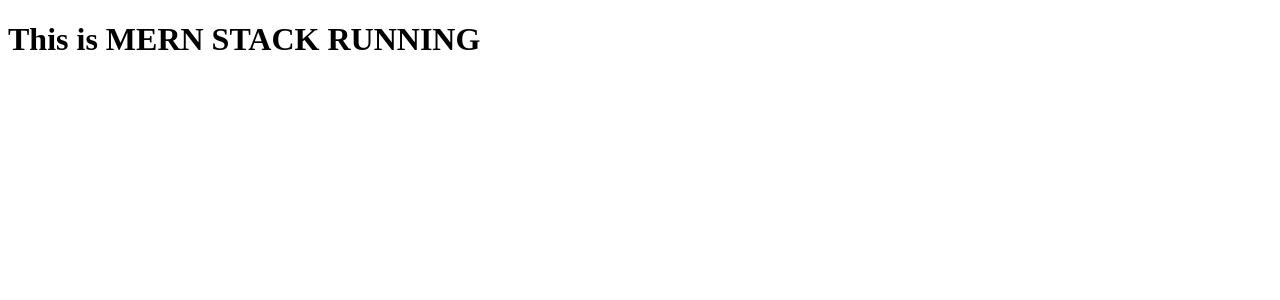
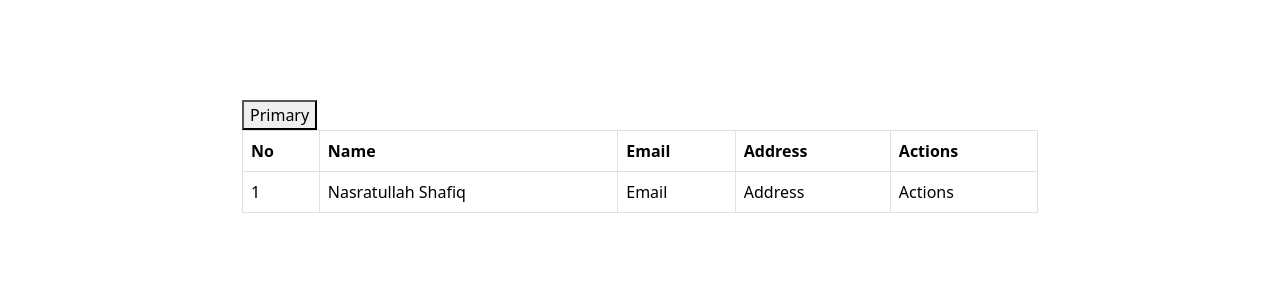
Before and after one commit to Nasratullah-Shafiq/MERN-Stack-CRUD, a React (Create React App) app in the folder frontend/: page / in a window 1280 px wide. Shown: the top 300 px of the page. Built offline with nearby package versions, Linux system fonts and the light colour scheme.

Commit message:
new files added

```diff
--- a/frontend/package.json
+++ b/frontend/package.json
@@ -6,6 +6,7 @@
     "@testing-library/jest-dom": "^5.17.0",
     "@testing-library/react": "^13.4.0",
     "@testing-library/user-event": "^13.5.0",
+    "bootstrap": "^5.3.3",
     "react": "^18.3.1",
     "react-dom": "^18.3.1",
     "react-scripts": "5.0.1",
--- a/frontend/public/index.html
+++ b/frontend/public/index.html
@@ -24,7 +24,9 @@
       work correctly both with client-side routing and a non-root public URL.
       Learn how to configure a non-root public URL by running `npm run build`.
     -->
-    <title>React App</title>
+    <link href="https://cdn.jsdelivr.net/npm/bootstrap@5.3.3/dist/css/bootstrap.min.css" rel="stylesheet" integrity="sha384-QWTKZyjpPEjISv5WaRU9OFeRpok6YctnYmDr5pNlyT2bRjXh0JMhjY6hW+ALEwIH" crossorigin="anonymous">
+    <script src="https://cdn.jsdelivr.net/npm/bootstrap@5.3.3/dist/js/bootstrap.bundle.min.js" integrity="sha384-YvpcrYf0tY3lHB60NNkmXc5s9fDVZLESaAA55NDzOxhy9GkcIdslK1eN7N6jIeHz" crossorigin="anonymous"></script>
+    <title> MERN STACK</title>
   </head>
   <body>
     <noscript>You need to enable JavaScript to run this app.</noscript>
--- a/frontend/src/App.js
+++ b/frontend/src/App.js
@@ -1,10 +1,10 @@
 import './App.css';
-
+import User from "./getuser/user";
+import "./getuser/user.css";
 function App() {
   return (
     <div className="App">
-      <h1>This is MERN STACK RUNNING</h1>
-
+      <User />
     </div>
   );
 }
--- a/frontend/src/getuser/user.css
+++ b/frontend/src/getuser/user.css
@@ -0,0 +1,8 @@
+.userTable{
+    width: 70%;
+    margin:50px auto;
+    background-color: white;
+    padding: 50px;
+    border-radius: 10px;
+    box-shadow: 1px 1px 8px rgba(0,0,0,0.65s);
+}
--- a/frontend/src/getuser/user.js
+++ /dev/null
@@ -1,6 +0,0 @@
-import React from 'react'
-
-const User = ()=>{
-    return <div>User Table</div>
-};
-export default User;
--- /dev/null
+++ b/frontend/src/getuser/user.jsx
@@ -0,0 +1,30 @@
+import React from 'react'
+
+const User = ()=>{
+    return(
+        <div className = "userTable">
+            <button type="button" calssName="btn btn-primary"> Primary </button>
+            <table className="table table-bordered">
+                <thead>
+                    <tr>
+                        <th scope='col'> No </th>
+                        <th scope='col'> Name </th>
+                        <th scope='col'> Email </th>
+                        <th scope='col'> Address </th>
+                        <th scope='col'> Actions </th>
+                    </tr>
+                </thead>
+                <tbody>
+                    <tr>
+                        <td> 1 </td>
+                        <td> Nasratullah Shafiq </td>
+                        <td> Email </td>
+                        <td> Address </td>
+                        <td> Actions </td>
+                    </tr>
+                </tbody>
+            </table>
+        </div>
+    )
+};
+export default User;
```
Also changed, not shown: 1 other file (tests, documents, lock files or other folders).
